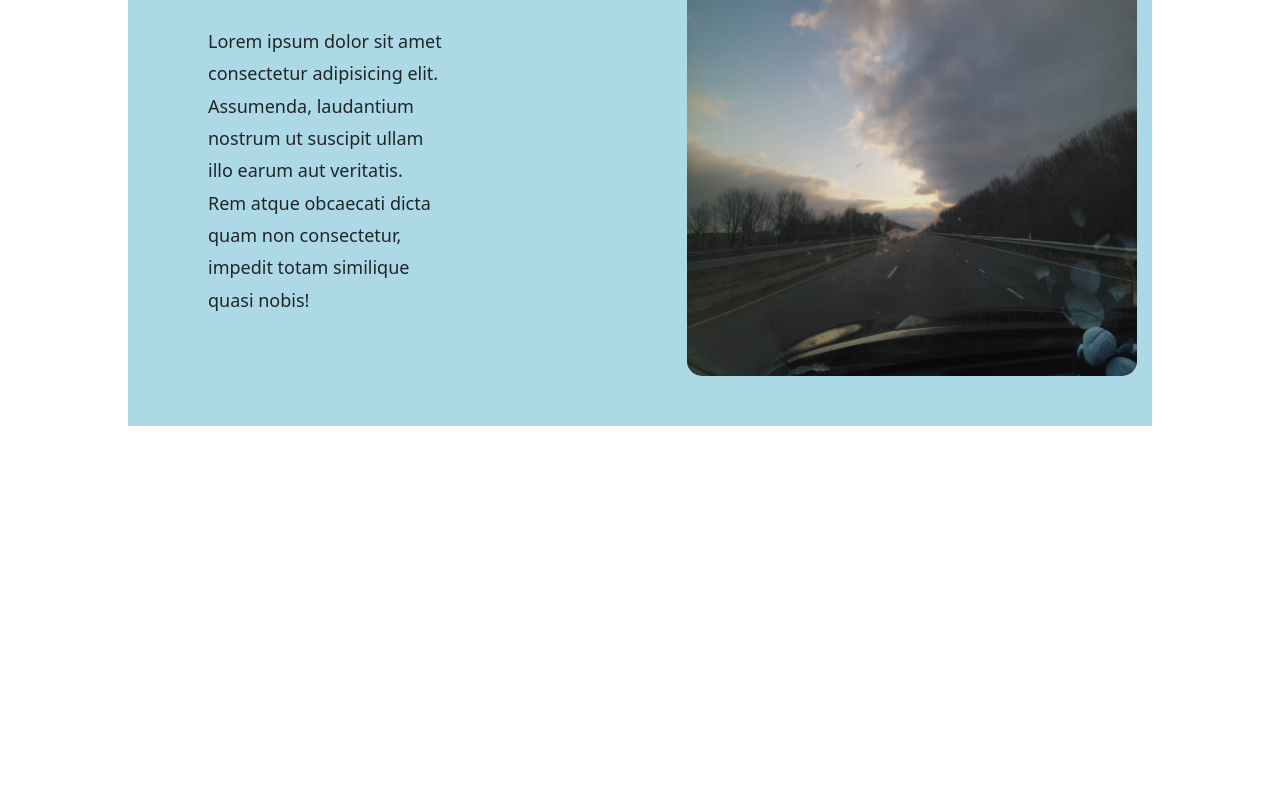
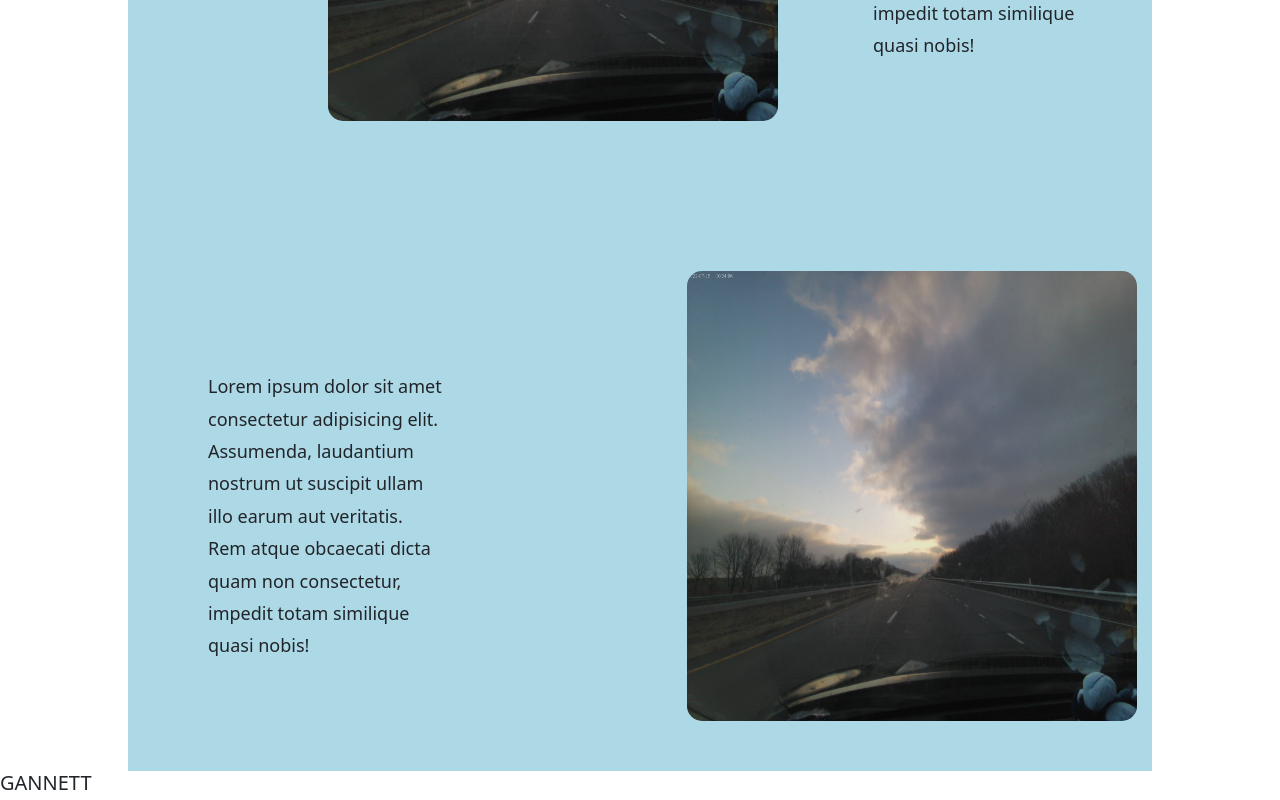
Before and after one commit to llcain/react-header, a React (Create React App) app: page /about in a window 1280 px wide. Shown: the part 1720-2520 px from the top of the page. Before the commit the page ends 2146 px from the top, so only its background shows below. Built offline with nearby package versions, Linux system fonts and the light colour scheme.

Commit message:
Added layout in about page

```diff
--- a/src/components/About.js
+++ b/src/components/About.js
@@ -1,8 +1,10 @@
 import React from "react";
 import PhotoIMG1 from '../image/photoIMG1.jpg';
+import Layout from "./Layout/Layout";
 
 const About = () => {
     return (
+        <Layout>
         <section className="about-section">
             <div className="row">
                 <div className="about-col">
@@ -29,6 +31,7 @@
                 </div>
             </div>
         </section>
+        </Layout>
     )
 };
 
--- /dev/null
+++ b/src/components/Footer/Footer.js
@@ -0,0 +1,10 @@
+import React from "react";
+
+const Footer = () => {
+    return(
+        <h2>GANNETT</h2>
+    )
+
+}
+
+export default Footer;
--- a/src/components/Layout/Layout.js
+++ b/src/components/Layout/Layout.js
@@ -1,5 +1,6 @@
 import React from "react";
 import Header from "../../components/Header/Header";
+import Footer from "../Footer/Footer";
 
 const Layout = ({ children }) => {
     return (
@@ -8,6 +9,7 @@
             <Header />
             {/* display the child prop */}
             {children}
+            <Footer />
         </div>
     );
 }
```
